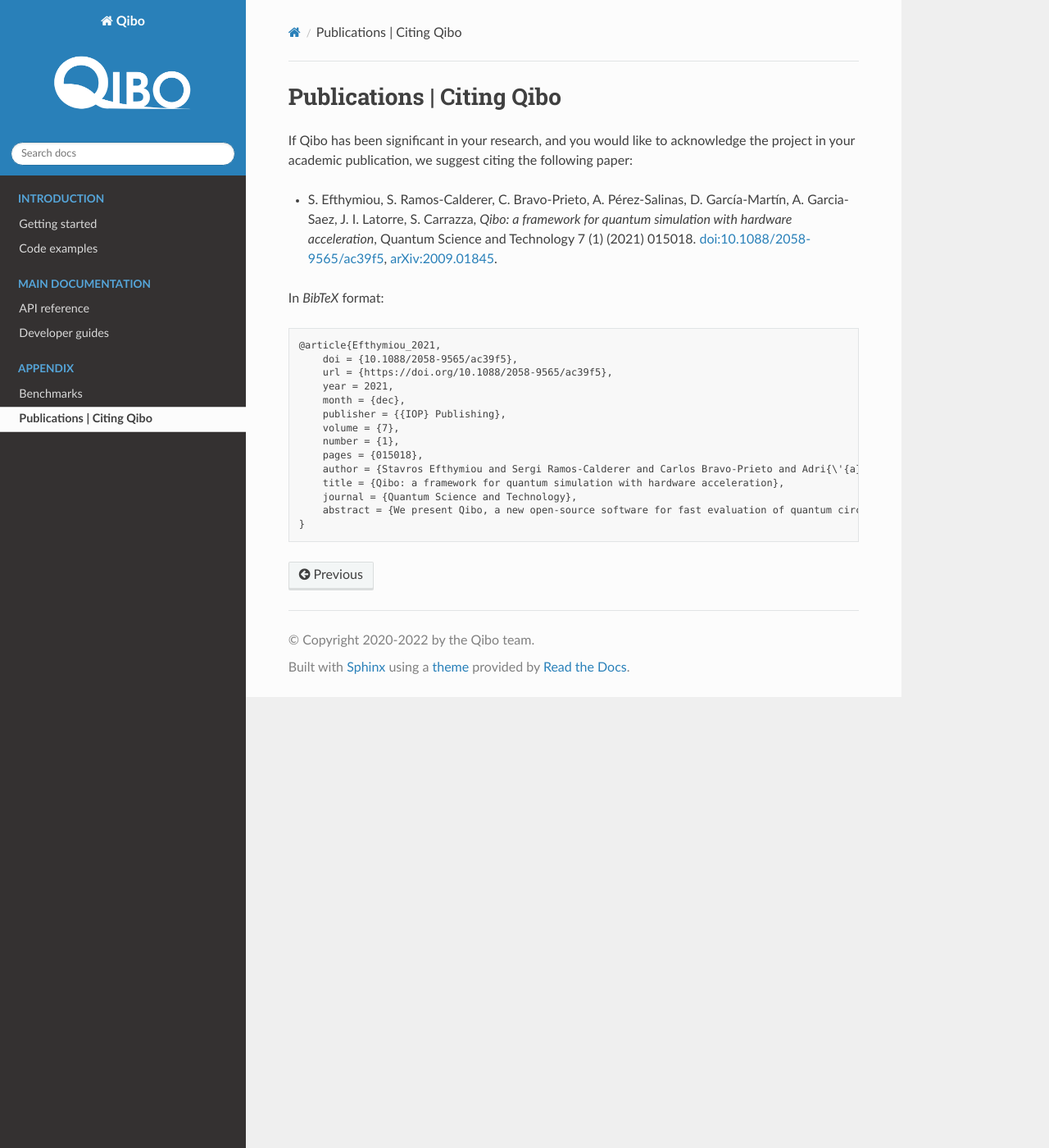
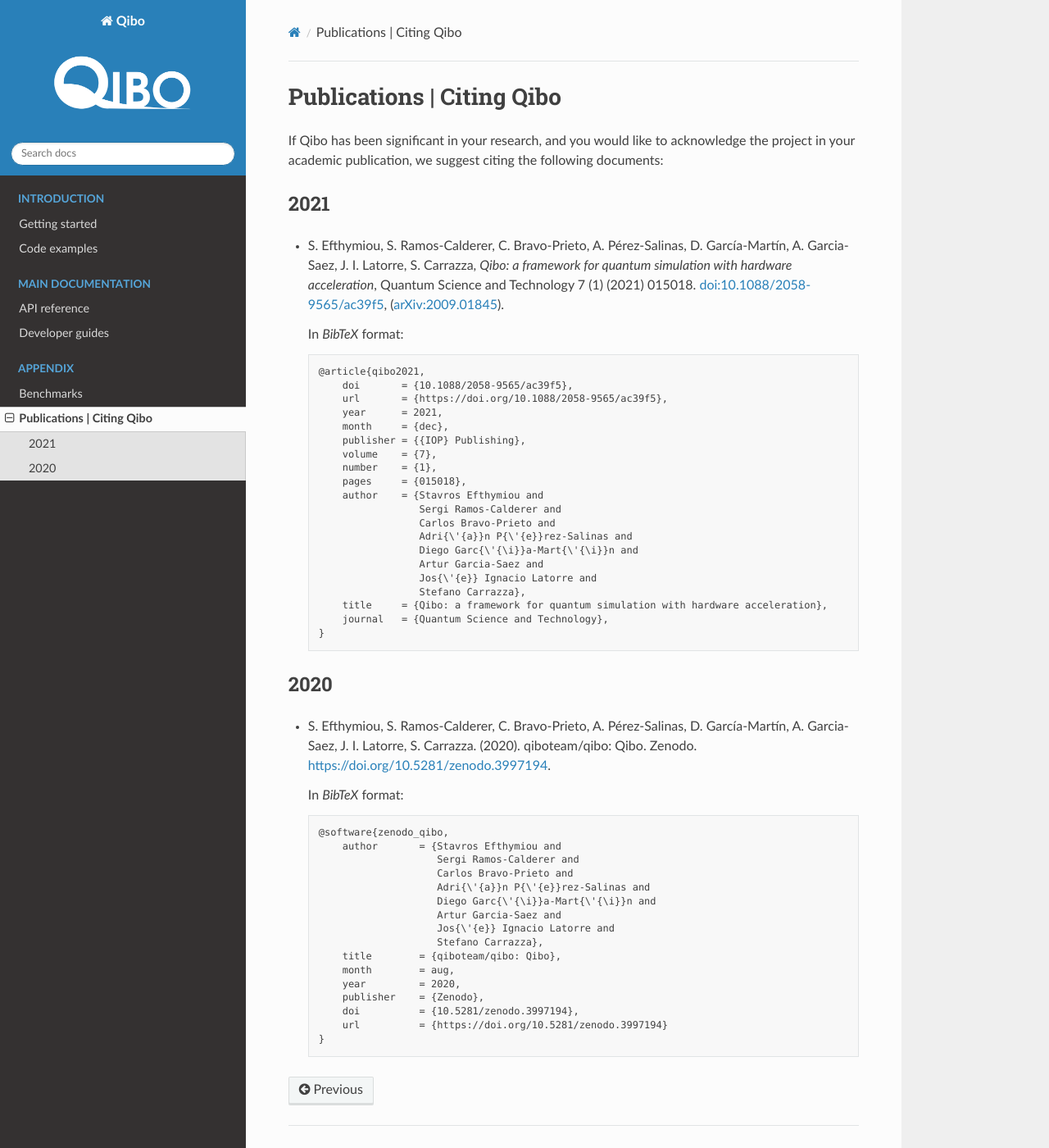
Before and after one commit to qiboteam/qibo, a Sphinx documentation site: the page built from doc/source/appendix/citing-qibo.rst, in a window 1280 px wide and 1400 px high. Shown: the whole window at 82% size. Built offline with Sphinx 7.4.7 and the Read the Docs theme 2.0.0, drawn with Linux system fonts in a browser that asks for light colours; pages that are not in the unit, such as notebooks, are missing from menus.

Commit message:
updating layout

```diff
--- a/doc/source/appendix/citing-qibo.rst
+++ b/doc/source/appendix/citing-qibo.rst
@@ -2,33 +2,71 @@
 ==========================
 
 If Qibo has been significant in your research, and you would like to acknowledge
-the project in your academic publication, we suggest citing the following paper:
+the project in your academic publication, we suggest citing the following documents:
 
-*  S. Efthymiou, S. Ramos-Calderer, C. Bravo-Prieto, A. Pérez-Salinas, D.
-   Garcı́a-Martı́n, A. Garcia-Saez, J. I. Latorre, S. Carrazza, *Qibo: a
-   framework for quantum simulation with hardware acceleration*, Quantum Science
-   and Technology 7 (1) (2021) 015018. `doi:10.1088/2058-9565/ac39f5`_,
-   `arXiv:2009.01845`_.
+2021
+----
+
+* S. Efthymiou, S. Ramos-Calderer, C. Bravo-Prieto, A. Pérez-Salinas, D.
+  Garcı́a-Martı́n, A. Garcia-Saez, J. I. Latorre, S. Carrazza, *Qibo: a
+  framework for quantum simulation with hardware acceleration*, Quantum Science
+  and Technology 7 (1) (2021) 015018. `doi:10.1088/2058-9565/ac39f5`_,
+  (`arXiv:2009.01845`_).
+
+  In *BibTeX* format:
+
+  .. code-block:: text
+
+    @article{qibo2021,
+        doi       = {10.1088/2058-9565/ac39f5},
+        url       = {https://doi.org/10.1088/2058-9565/ac39f5},
+        year      = 2021,
+        month     = {dec},
+        publisher = {{IOP} Publishing},
+        volume    = {7},
+        number    = {1},
+        pages     = {015018},
+        author    = {Stavros Efthymiou and
+                     Sergi Ramos-Calderer and
+                     Carlos Bravo-Prieto and
+                     Adri{\'{a}}n P{\'{e}}rez-Salinas and
+                     Diego Garc{\'{\i}}a-Mart{\'{\i}}n and
+                     Artur Garcia-Saez and
+                     Jos{\'{e}} Ignacio Latorre and
+                     Stefano Carrazza},
+        title     = {Qibo: a framework for quantum simulation with hardware acceleration},
+        journal   = {Quantum Science and Technology},
+    }
 
 .. _`doi:10.1088/2058-9565/ac39f5`: https://doi.org/10.1088/2058-9565/ac39f5
 .. _`arXiv:2009.01845`: https://arxiv.org/abs/2009.01845
 
+2020
+----
 
-In *BibTeX* format:
+* S. Efthymiou, S. Ramos-Calderer, C. Bravo-Prieto, A.
+  Pérez-Salinas, D. García-Martín, A. Garcia-Saez, J. I. Latorre, S. Carrazza.
+  (2020). qiboteam/qibo: Qibo. Zenodo. `https://doi.org/10.5281/zenodo.3997194`_.
 
-.. code-block:: text
+  In *BibTeX* format:
 
-    @article{Efthymiou_2021,
-        doi = {10.1088/2058-9565/ac39f5},
-        url = {https://doi.org/10.1088/2058-9565/ac39f5},
-        year = 2021,
-        month = {dec},
-        publisher = {{IOP} Publishing},
-        volume = {7},
-        number = {1},
-        pages = {015018},
-        author = {Stavros Efthymiou and Sergi Ramos-Calderer and Carlos Bravo-Prieto and Adri{\'{a}}n P{\'{e}}rez-Salinas and Diego Garc{\'{\i}}a-Mart{\'{\i}}n and Artur Garcia-Saez and Jos{\'{e}} Ignacio Latorre and Stefano Carrazza},
-        title = {Qibo: a framework for quantum simulation with hardware acceleration},
-        journal = {Quantum Science and Technology},
-        abstract = {We present Qibo, a new open-source software for fast evaluation of quantum circuits and adiabatic evolution which takes full advantage of hardware accelerators. The growing interest in quantum computing and the recent developments of quantum hardware devices motivates the development of new advanced computational tools focused on performance and usage simplicity. In this work we introduce a new quantum simulation framework that enables developers to delegate all complicated aspects of hardware or platform implementation to the library so they can focus on the problem and quantum algorithms at hand. This software is designed from scratch with simulation performance, code simplicity and user friendly interface as target goals. It takes advantage of hardware acceleration such as multi-threading Central Processing Unit (CPU), single Graphics Processing Unit (GPU) and multi-GPU devices.}
+  .. code-block:: text
+
+    @software{zenodo_qibo,
+        author       = {Stavros Efthymiou and
+                        Sergi Ramos-Calderer and
+                        Carlos Bravo-Prieto and
+                        Adri{\'{a}}n P{\'{e}}rez-Salinas and
+                        Diego Garc{\'{\i}}a-Mart{\'{\i}}n and
+                        Artur Garcia-Saez and
+                        Jos{\'{e}} Ignacio Latorre and
+                        Stefano Carrazza},
+        title        = {qiboteam/qibo: Qibo},
+        month        = aug,
+        year         = 2020,
+        publisher    = {Zenodo},
+        doi          = {10.5281/zenodo.3997194},
+        url          = {https://doi.org/10.5281/zenodo.3997194}
     }
+
+.. _`https://doi.org/10.5281/zenodo.3997194`: https://doi.org/10.5281/zenodo.3997194
```
Also changed, not shown: README.md (+1 -3 lines).
